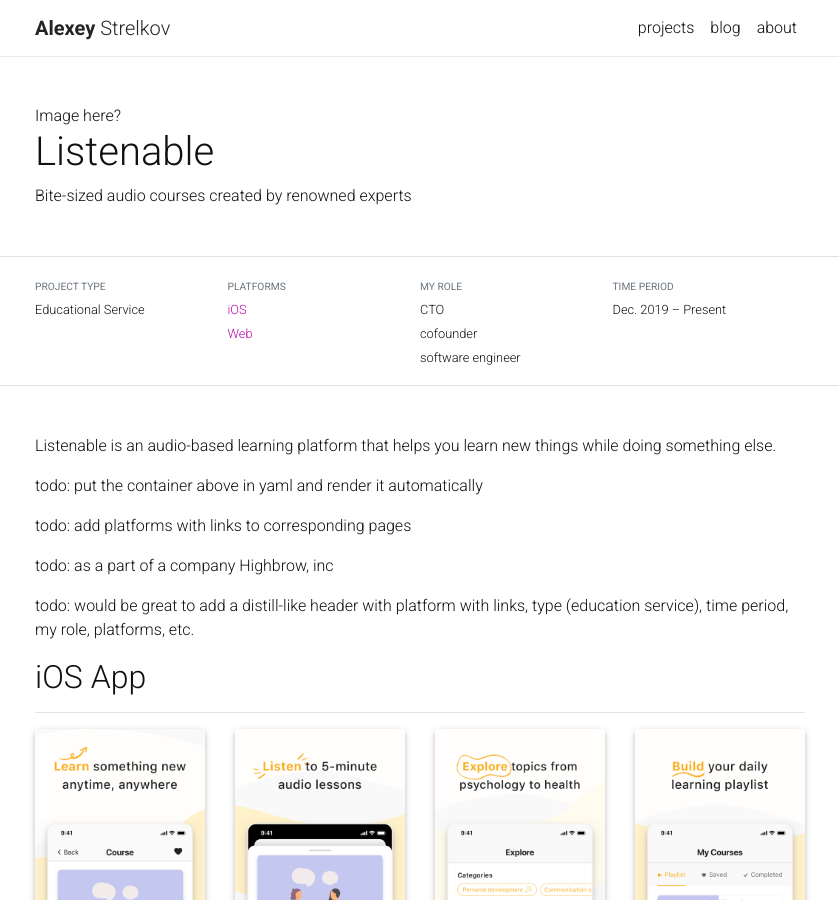
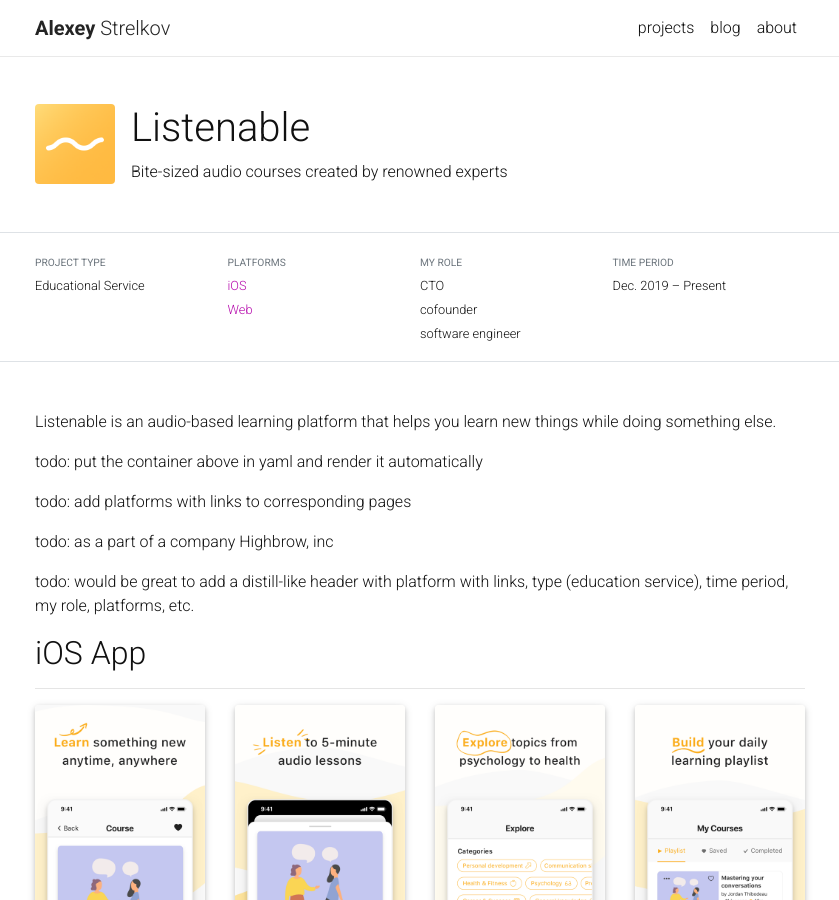
Before and after one commit to DataGreed/datagreed.pro, a Jekyll site: the page built from _projects/listenable.markdown, in a window 1280 px wide and 900 px high. Shown: the whole window, without its empty margins (220-1059 px from the left). Built offline with Jekyll 4.4.1, drawn with Linux system fonts in a browser that asks for light colours; nearby versions of some CDN libraries; a style sheet for code colours, icons or effects is not loaded.

Commit message:
showing logo on project pages

```diff
--- a/_layouts/project.html
+++ b/_layouts/project.html
@@ -4,7 +4,9 @@
 <div class="post">
 
   <header class="post-header">
-    Image here?
+    {% if page.show_header_logo %}
+    <div class="float-left mr-3"><img src="{{page.img}}" class="rounded mb-3 d-none d-md-block" style="max-height: 80px;" alt="{{page.title}} logo"/></div>
+    {% endif %}
     <h1 class="post-title">{{ page.title }}</h1>
     <p class="post-description">{{ page.description }}</p>
   </header>
--- a/_projects/listenable.markdown
+++ b/_projects/listenable.markdown
@@ -5,6 +5,7 @@
 img: /assets/img/projects/listenable/cover.png
 importance: 1
 featured: true
+show_header_logo: true
 project_type: Educational Service
 my_role:
     - CTO
```
